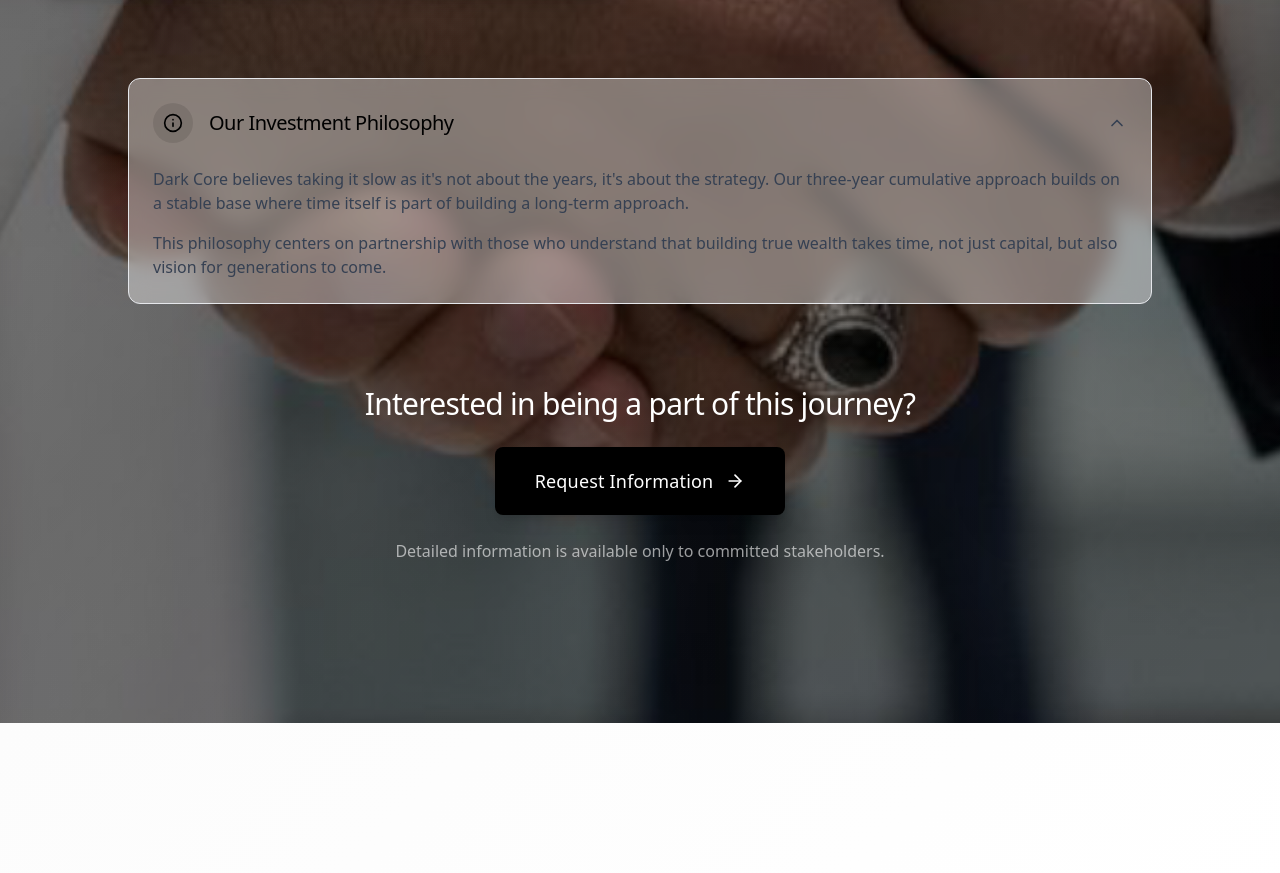
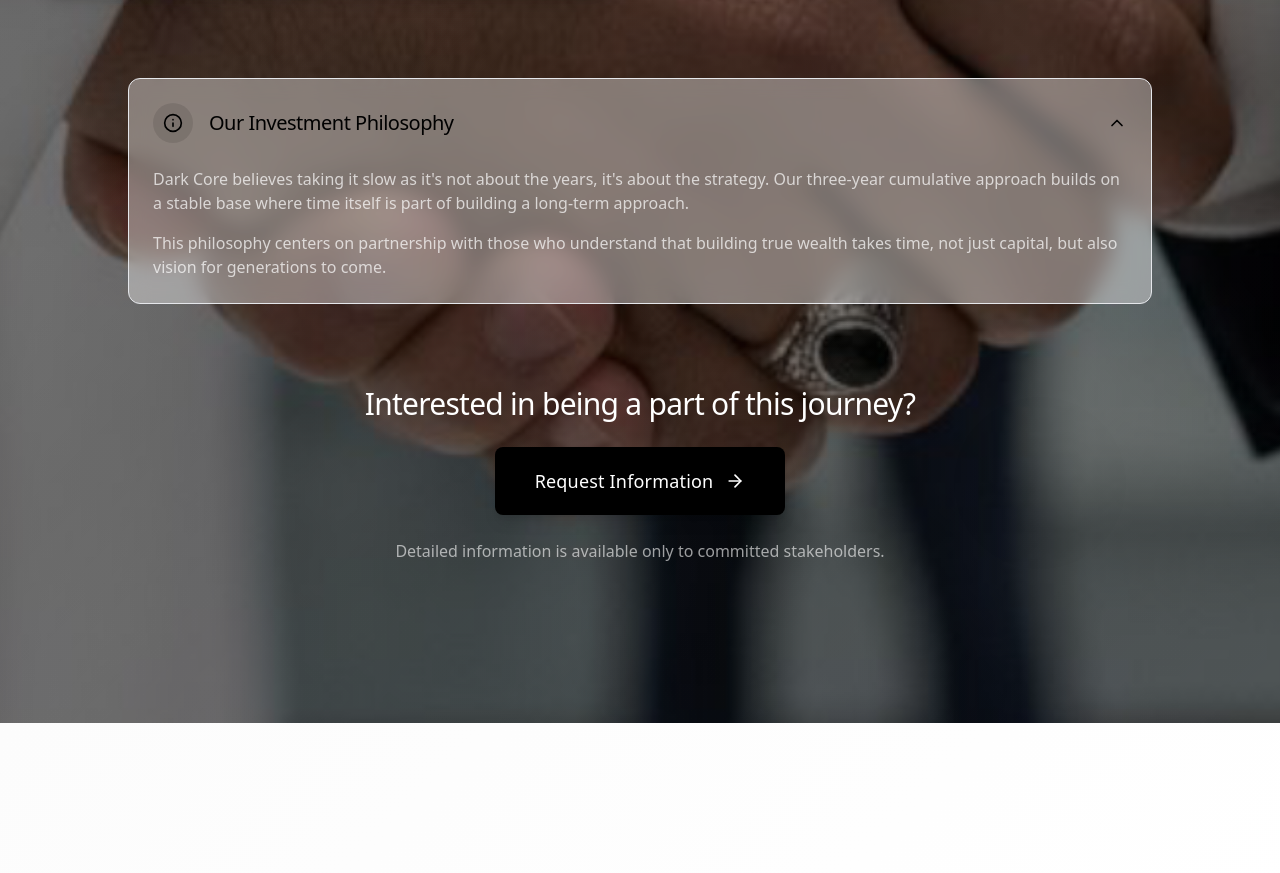
Before and after one commit to khaledabosaeed/DarkCore, a Next.js app: page /en in a window 1280 px wide. Shown: the part 6030-6903 px from the top of the page. Built offline with nearby package versions, Linux system fonts and the light colour scheme.

Commit message:
the color for the text

```diff
--- a/src/components/ui/accordion.tsx
+++ b/src/components/ui/accordion.tsx
@@ -70,7 +70,7 @@ export function Accordion({ items, isRTL = false, defaultOpen = 0 }: AccordionPr
                                 transition={{ duration: 0.3 }}
                                 className="flex-shrink-0"
                             >
-                                <ChevronDown className="w-5 h-5 text-gray-700" />
+                                <ChevronDown className="w-5 h-5 text-black" />
                             </motion.div>
                         </motion.button>
 
@@ -88,7 +88,7 @@ export function Accordion({ items, isRTL = false, defaultOpen = 0 }: AccordionPr
                                         {contentArray.map((paragraph, pIndex) => (
                                             <p
                                                 key={pIndex}
-                                                className={`text-base text-gray-700 leading-relaxed mb-4 last:mb-0 ${
+                                                className={`text-base text-white/70 leading-relaxed mb-4 last:mb-0 ${
                                                     isRTL ? "font-almarai" : "font-poppins"
                                                 }`}
                                             >
```
Also changed, not shown: src/components/sections/shareholders-section/ShareholdersSection.tsx (line endings or trailing spaces).
